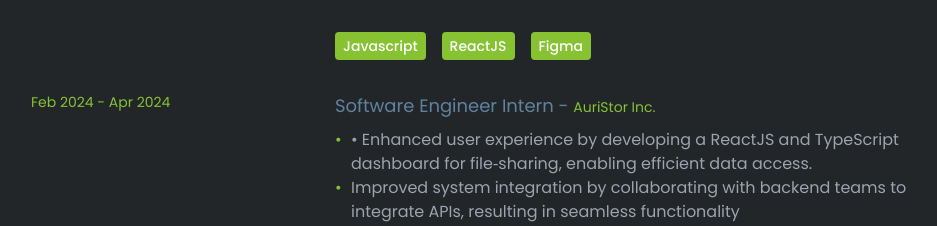
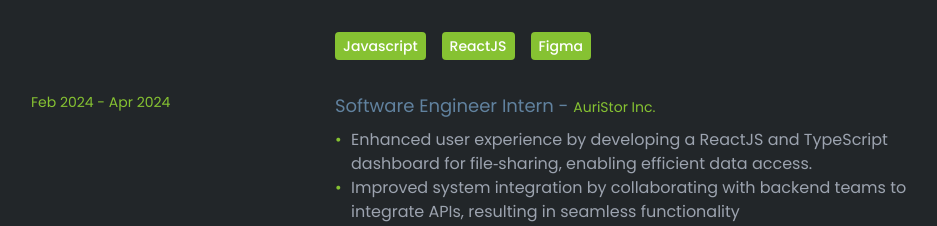
Before and after one commit to shasigdel/portfolio-website, a React (Create React App) app: page / in a window 1280 px wide. Shown: the part 2421-2647 px from the top of the page, without its empty margins (169-1106 px from the left). Built offline with nearby package versions, Linux system fonts and the light colour scheme.

Commit message:
Fixed bug in experience constants

```diff
--- a/src/components/projects/Project.js
+++ b/src/components/projects/Project.js
@@ -43,7 +43,7 @@ const Projects = () => {
           gitRepo="https://github.com/shasigdel/frequency-analysis-python"
         />
         <ProjectCard
-          title="Note Taking App -Full Stack"
+          title="Note Taking App - Full Stack"
           des="The Note Taking App is a full-stack application developed using Django for the backend and ReactJS for the frontend. This app allows users to create, edit, delete, and organize their notes efficiently, providing a seamless and intuitive interface for managing personal or work-related information."
           src={note}
           gitRepo="https://github.com/shasigdel/django-react-fullstack"
--- a/src/constants/index.js
+++ b/src/constants/index.js
@@ -55,7 +55,7 @@ export const EXPERIENCES = [
   year:'Feb 2024 - Apr 2024',
   role:'Software Engineer Intern',
   company: 'AuriStor Inc.',
-  description: ['• Enhanced user experience by developing a ReactJS and TypeScript dashboard for file‑sharing, enabling efficient data access.'
+  description: ['Enhanced user experience by developing a ReactJS and TypeScript dashboard for file‑sharing, enabling efficient data access.'
   ,'Improved system integration by collaborating with backend teams to integrate APIs, resulting in seamless functionality'
   ,'Boosted application reliability by using DSA for debugging, reducing errors and enhancing stability.'],
   technologies: ["Javascript","Tailwind CSS","ReactJS", "Docker", "Kubernetes", "Go"]
```
